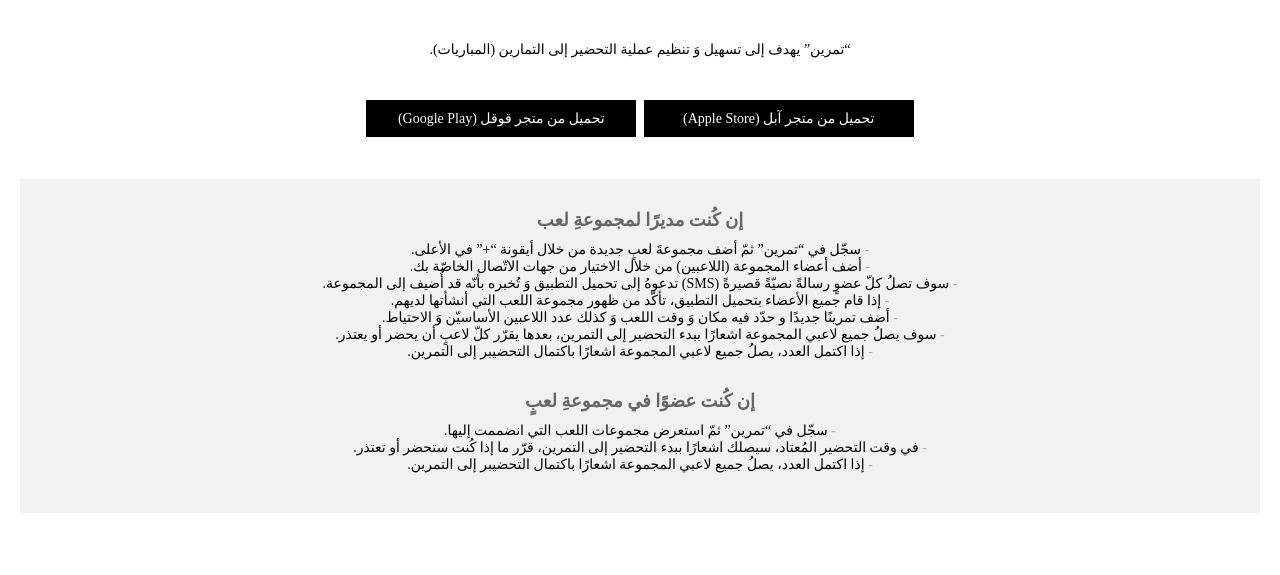
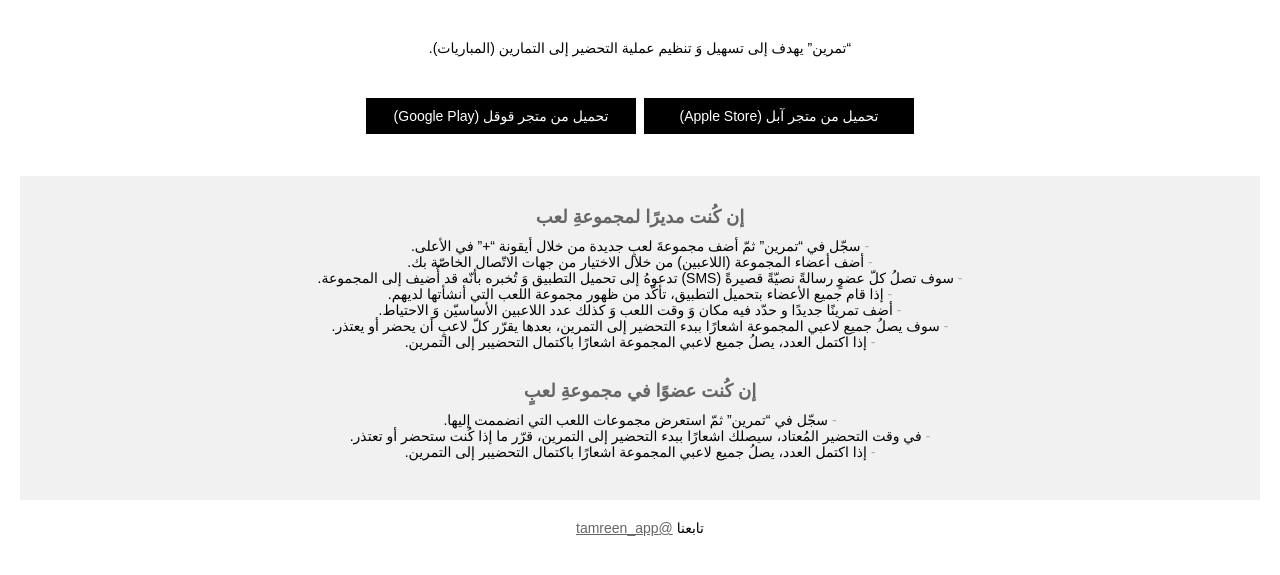
Before and after one commit to Tamreen/web.site, a website: page public/index.html in a window 1280 px wide. Shown: the part 143-718 px from the top of the page. Drawn offline with Linux system fonts and the light colour scheme; a web font is replaced by a local one.

Commit message:
Done adding Twitter account.

```diff
--- a/public/index.html
+++ b/public/index.html
@@ -51,7 +51,7 @@
 			</div>
 
 			<div class="contact">
-
+				تابعنا <a href="https://www.twitter.com/tamreen_app">@tamreen_app</a>
 			</div>
 
 		</div>
--- a/public/stylesheets/ruaa.css
+++ b/public/stylesheets/ruaa.css
@@ -3,7 +3,7 @@
 
 *{
 	margin: 0; padding: 0;
-	font-family: 'Droid Arabic Naskh', serif;
+	font-family: 'Droid Arabic Naskh', arial, serif;
 	font-size: 14px;
 }
 
@@ -50,3 +50,11 @@ html{
 	content: '- ';
 	color: #aaa;
 }
+
+.contact{
+	margin-top: 20px;
+}
+
+.contact a{
+	color: #666;
+}
```
Also changed, not shown: 2 other files.
